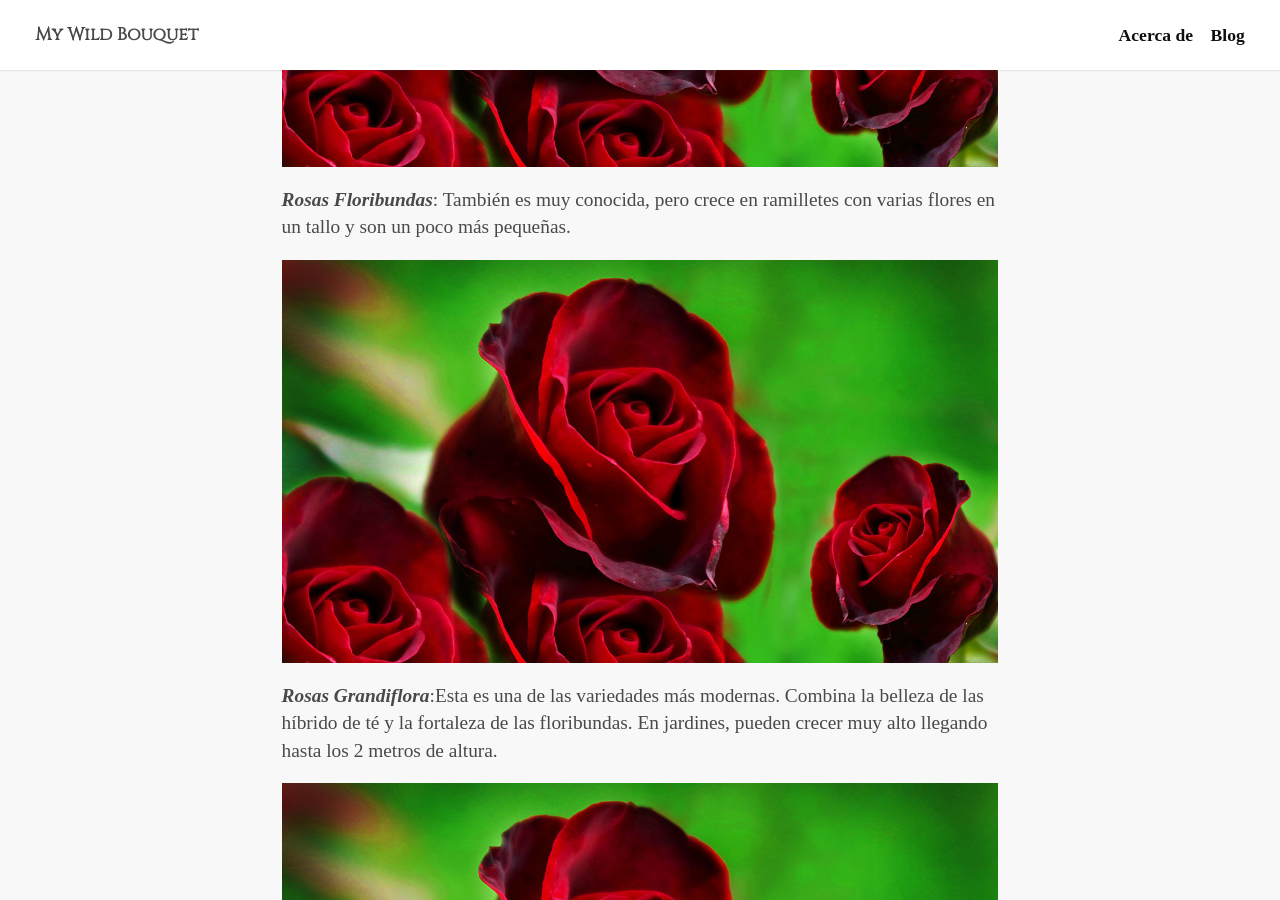
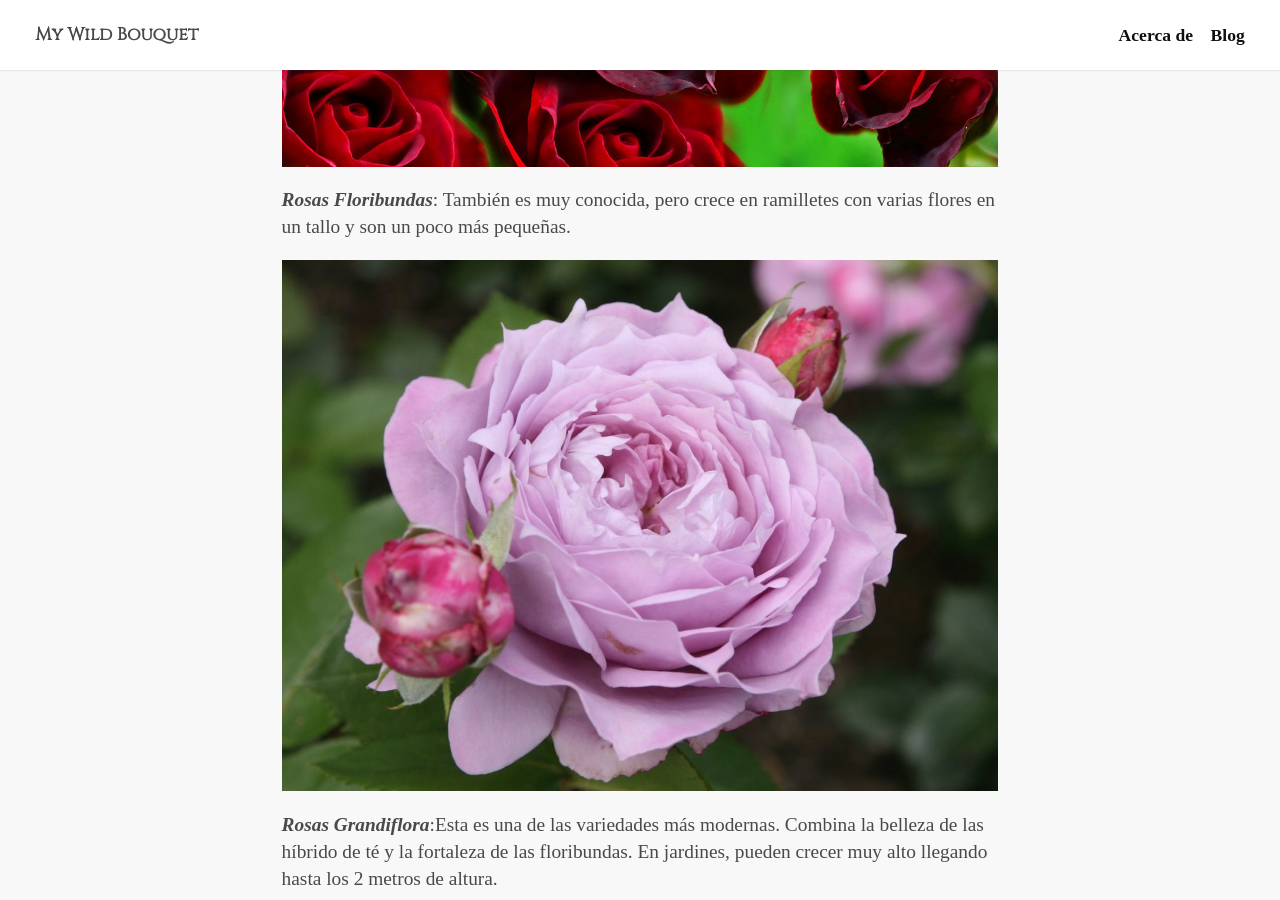
Before and after one commit to keyvanakbary/ramosilvestre.com, a Jekyll site: the page built from src/_posts/2018-01-15-tipos-de-rosas.md, in a window 1280 px wide and 900 px high, scrolled down 3711 px. Built offline with Jekyll 4.4.1, drawn with Linux system fonts in a browser that asks for light colours; some web fonts are replaced.

Commit message:
Update 2018-01-15-tipos-de-rosas.md

```diff
--- a/src/_posts/2018-01-15-tipos-de-rosas.md
+++ b/src/_posts/2018-01-15-tipos-de-rosas.md
@@ -45,7 +45,8 @@ _**Híbrido de Té**_: Esta es la rosa típca y la más famosa. Cuando piensas e
 
 _**Rosas Floribundas**_: También es muy conocida, pero crece en ramilletes con varias flores en un tallo y son un poco más pequeñas.
 
-![Significado de las flores](/assets/images/posts/significado-de-las-flores.jpg)
+![Significado de las flores](/assets/images/posts/Rosa-Floribunda.jpg)
+
 
 _**Rosas Grandiflora**_:Esta es una de las variedades más modernas. Combina la belleza de las híbrido de té y la fortaleza de las floribundas. En jardines, pueden crecer muy alto llegando hasta los 2 metros de altura.
 
```
